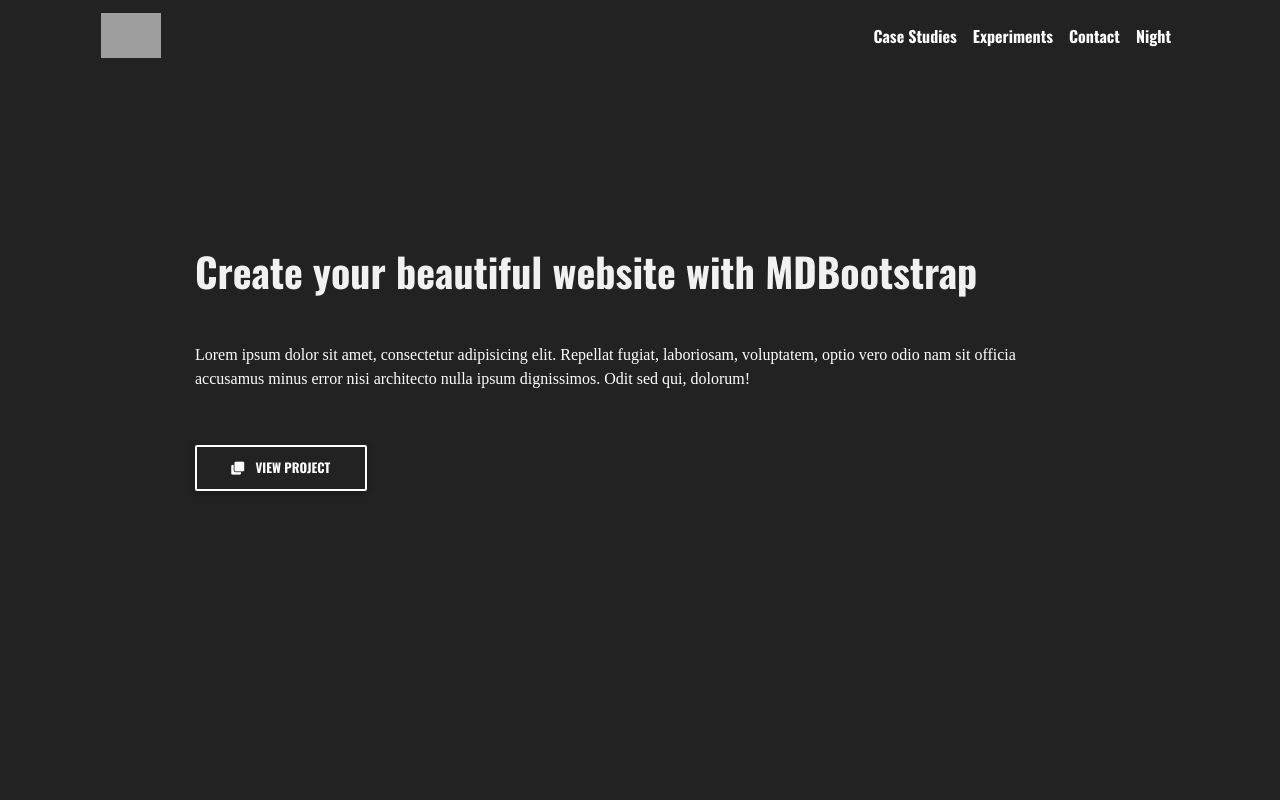
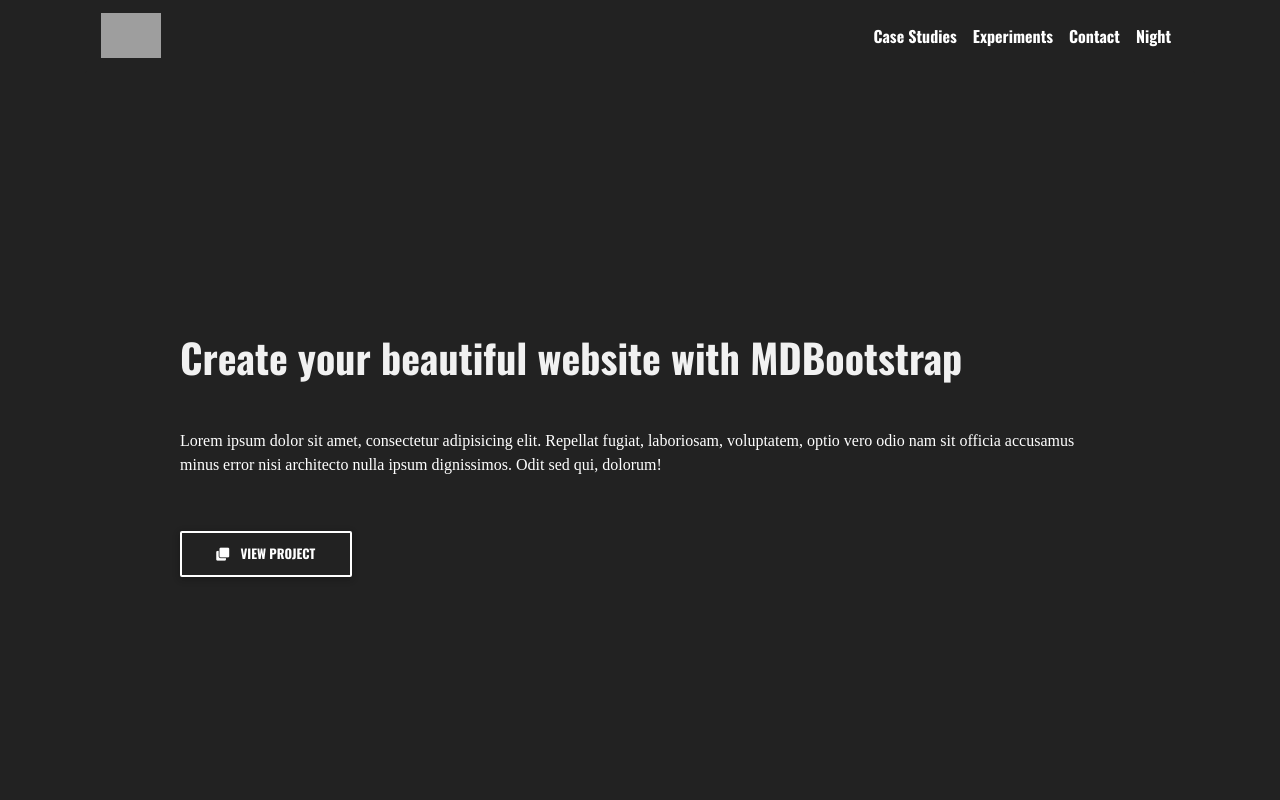
Before and after one commit to defremont/nextjs-mdb, a Next.js app: page / in a window 1280 px wide. Shown: the top 800 px of the page. Built offline with nearby package versions, Linux system fonts and the light colour scheme; grey boxes are pictures that could not be loaded; a web font is replaced by a local one.

Commit message:
jumbo comp and vh vw

```diff
--- /dev/null
+++ b/comps/Jumbotron.js
@@ -0,0 +1,48 @@
+import "@fortawesome/fontawesome-free/css/all.min.css";
+import "bootstrap-css-only/css/bootstrap.min.css";
+import "mdbreact/dist/css/mdb.css";
+
+import Layout from "../comps/Layout";
+import Cases from "../comps/Cases";
+import Projects from "../comps/Projects";
+import {
+    MDBJumbotron,
+    MDBBtn,
+    MDBContainer,
+    MDBRow,
+    MDBCol,
+    MDBCardTitle,
+    MDBIcon
+} from "mdbreact";
+
+const layoutStyle = {
+    height: "100vh", backgroundColor: "#222",
+    textAlign: "center",
+    display: "flex",
+    justifyContent: "center",
+    alignItems: "center"
+};
+const Jumbotron = () => (
+    <MDBJumbotron className="z-depth-0" style={layoutStyle} >
+        <MDBCol
+            className="text-white text-left"
+        >
+            <MDBCardTitle className="h1-responsive pt-3 mb-5 mx-5 font-bold">
+                Create your beautiful website with MDBootstrap
+        </MDBCardTitle>
+            <p className="mx-5 mb-5">
+                Lorem ipsum dolor sit amet, consectetur adipisicing elit.
+                Repellat fugiat, laboriosam, voluptatem, optio vero odio nam
+                sit officia accusamus minus error nisi architecto nulla
+                ipsum dignissimos. Odit sed qui, dolorum!
+        </p>
+            <MDBBtn outline color="white" className="mx-5 mb-5">
+                <MDBIcon icon="clone" className="mr-2" /> View project
+        </MDBBtn>
+        </MDBCol>
+    </MDBJumbotron>
+
+);
+
+
+export default Jumbotron;
--- a/comps/Layout.js
+++ b/comps/Layout.js
@@ -2,12 +2,11 @@
 import Header from "./Header";
 import Footer from "./Footer";
 import { MDBContainer, MDBRow, MDBCol } from "mdbreact";
-const layoutStyle = {};
 export default function Layout(props) {
   return (
 
     <div>
-    <MDBContainer style={layoutStyle}>
+      <MDBContainer>
         <MDBRow>
           <MDBCol md="12">
 
--- a/pages/index.js
+++ b/pages/index.js
@@ -1,44 +1,11 @@
-import "@fortawesome/fontawesome-free/css/all.min.css";
-import "bootstrap-css-only/css/bootstrap.min.css";
-import "mdbreact/dist/css/mdb.css";
-import {
-  MDBJumbotron,
-  MDBBtn,
-  MDBContainer,
-  MDBRow,
-  MDBCol,
-  MDBCardTitle,
-  MDBIcon
-} from "mdbreact";
 
 import Layout from "../comps/Layout";
 import Cases from "../comps/Cases";
 import Projects from "../comps/Projects";
-
+import Jumbotron from "../comps/Jumbotron";
 const Index = () => (
     <Layout>
-            <MDBJumbotron className="z-depth-0" style={{     height: "100vh", backgroundColor: "#222" }} >
-              <MDBCol
-                className="text-white text-left"
-                style={{
-                }}
-              >
-                <MDBCol className="py-5">
-                  <MDBCardTitle className="h1-responsive pt-3 m-5 font-bold">
-                    Create your beautiful website with MDBootstrap
-                  </MDBCardTitle>
-                  <p className="mx-5 mb-5">
-                    Lorem ipsum dolor sit amet, consectetur adipisicing elit.
-                    Repellat fugiat, laboriosam, voluptatem, optio vero odio nam
-                    sit officia accusamus minus error nisi architecto nulla
-                    ipsum dignissimos. Odit sed qui, dolorum!
-                  </p>
-                  <MDBBtn outline color="white" className="mx-5 mb-5">
-                    <MDBIcon icon="clone" className="mr-2" /> View project
-                  </MDBBtn>
-                </MDBCol>
-              </MDBCol>
-            </MDBJumbotron>
+           <Jumbotron/>
       <Cases />
       <Projects />
     <style jsx>{``}</style>
```
Lines whose indentation alone changed are shown as unchanged.
